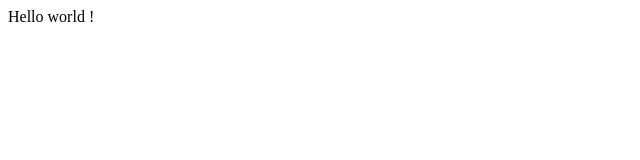
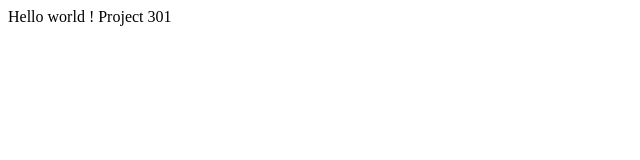
Before and after one commit to Tim-1st/SAE-303, a plain HTML site: page index.html in a window 1280 px wide. Shown: the full height of the page, 0-640 px from the left. Drawn offline with Linux system fonts and the light colour scheme.

Commit message:
Nouveau test

```diff
--- a/index.html
+++ b/index.html
@@ -6,6 +6,6 @@
     <title>ok</title>
 </head>
 <body>
-    Hello world !
+    Hello world ! Project 301
 </body>
 </html>
```
